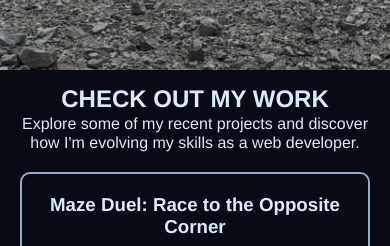
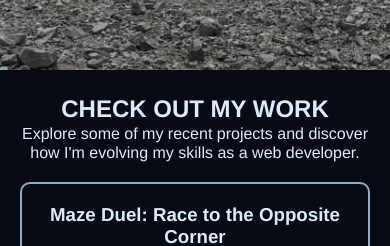
Before and after one commit to amberhunt955/portfolio, a React (Create React App) app: page / in a window 390 px wide. Shown: the part 824-1070 px from the top of the page. Built offline with nearby package versions, Linux system fonts and the light colour scheme; no server answers.

Commit message:
background image deployment test

```diff
--- a/src/components/main-sections/sections.css
+++ b/src/components/main-sections/sections.css
@@ -9,6 +9,7 @@
 @media only screen and (max-width: 500px) {
     .section-header {
       line-height: 1.2;
+      padding-top: 25px;
     }
   }
 
@@ -16,7 +17,7 @@
 
 #welcome-section {
   min-height: 100vh;
-  max-height: 100vh;
+  /* max-height: 100vh; */
   /* min-width: 100vw;
     max-width: 100vw; */
   margin-top: 50px;
```
